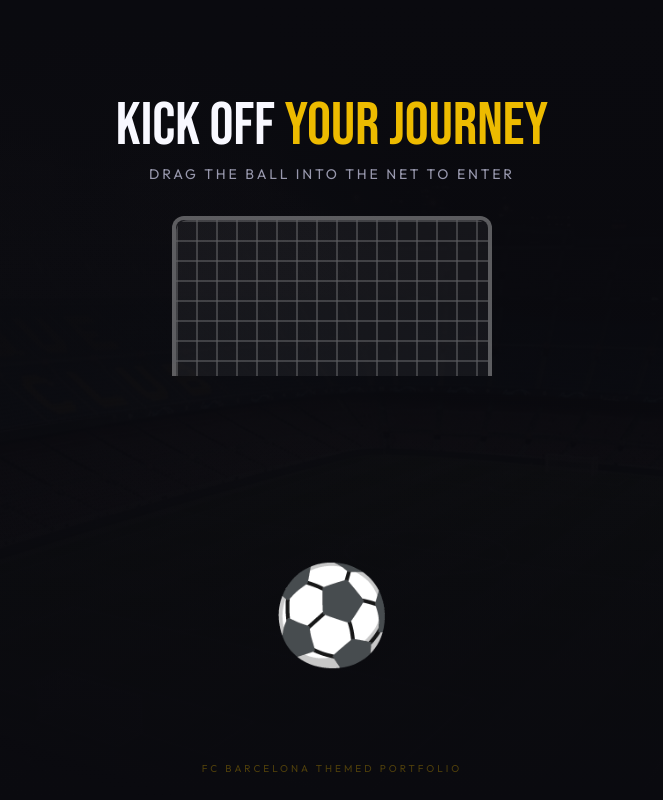
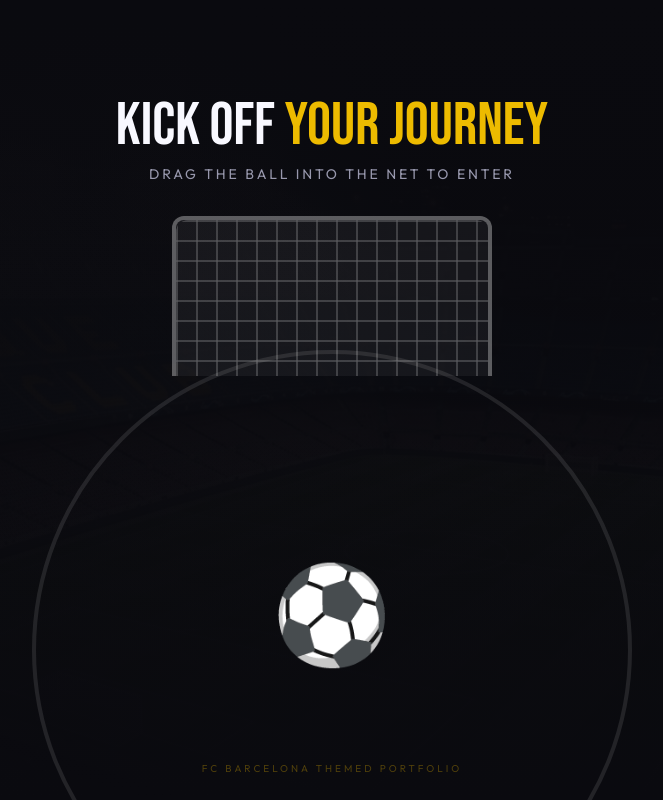
Before and after one commit to saiyash07/SaiyashPortfolio, a React (Vite) app: page / in a window 1280 px wide. Shown: the whole page, without its empty margins (308-971 px from the left). Built offline with nearby package versions, Linux system fonts and the light colour scheme.

Commit message:
fix: restore kickoff center circle overlay on Camp Nou background

```diff
--- a/src/components/Preloader.jsx
+++ b/src/components/Preloader.jsx
@@ -60,6 +60,9 @@ const Preloader = ({ onComplete }) => {
             <div className="absolute inset-0 bg-gradient-to-t from-dark-900 via-dark-900/60 to-dark-900" />
             <div className="absolute inset-0 bg-gradient-to-b from-dark-900/40 via-transparent to-dark-900/40" />
           </div>
+
+          {/* Kickoff Center Circle */}
+          <div className="absolute bottom-[-150px] left-1/2 -translate-x-1/2 w-[300px] h-[300px] md:w-[600px] md:h-[600px] rounded-full border-4 border-white/10 z-0 pointer-events-none" />
 
           <div className="relative z-10 text-center mt-4 mb-8">
             <h1 className="font-display text-4xl md:text-6xl text-light-100 mb-2">
```
